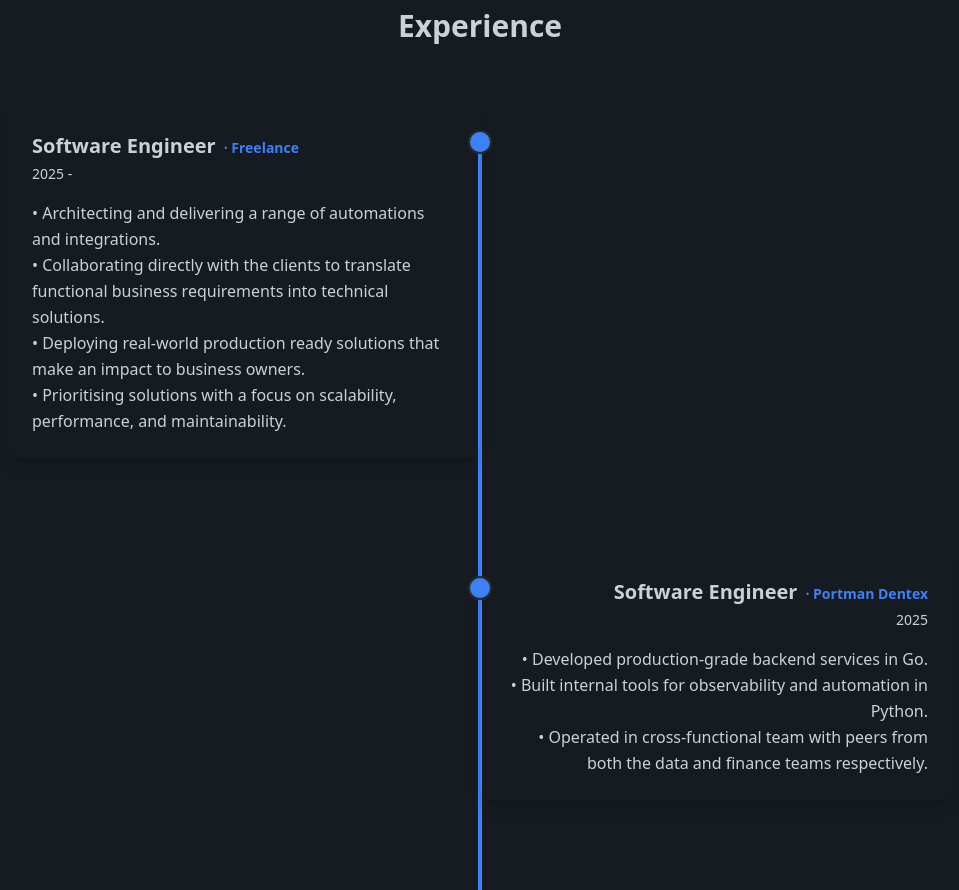
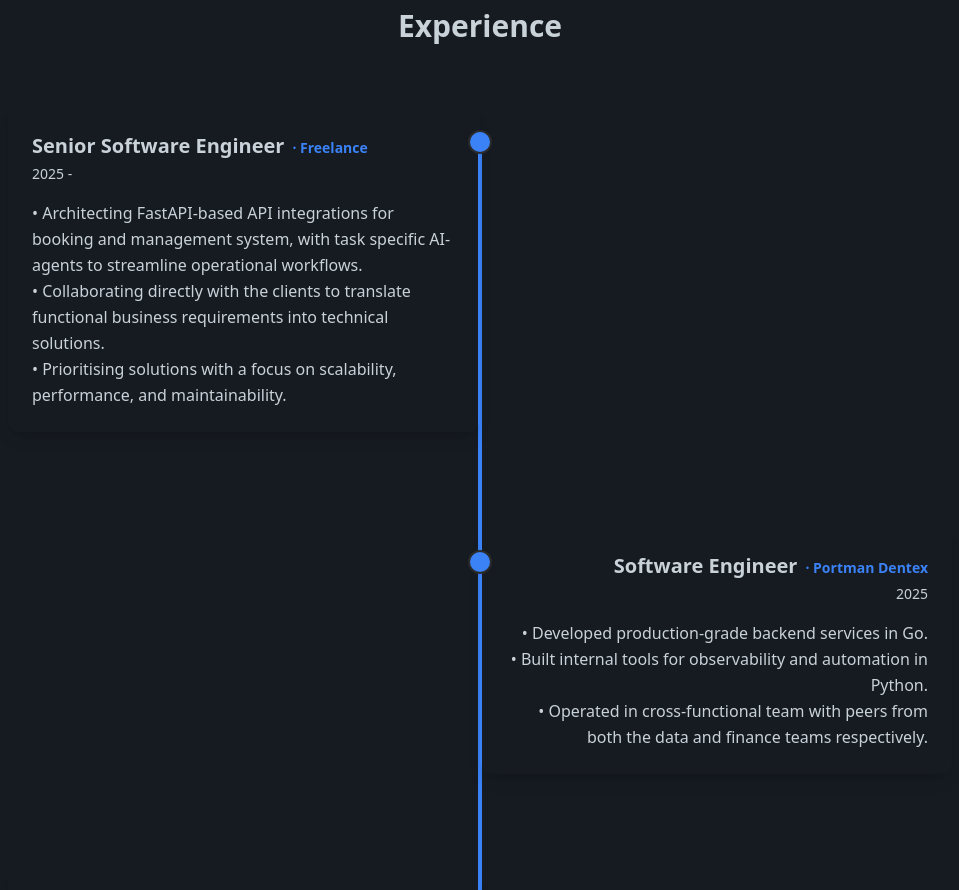
Before and after one commit to Dermot10/dermotbruce-portfolio, a Next.js app: page / in a window 1280 px wide. Shown: the part 1900-2790 px from the top of the page, without its empty margins (160-1119 px from the left). Built offline with nearby package versions, Linux system fonts and the light colour scheme.

Commit message:
minor change to timeline content

```diff
--- a/components/home/experience-timeline.tsx
+++ b/components/home/experience-timeline.tsx
@@ -8,13 +8,12 @@ gsap.registerPlugin(ScrollTrigger);
 
 const experience = [
   {
-    role: 'Software Engineer',
+    role: 'Senior Software Engineer',
     company: 'Freelance',
     period: '2025 - ',
     description:
-    ` • Architecting and delivering a range of automations and integrations.
+    ` • Architecting FastAPI-based API integrations for booking and management system, with task specific AI-agents to streamline operational workflows.
       • Collaborating directly with the clients to translate functional business requirements into technical solutions.
-      • Deploying real-world production ready solutions that make an impact to business owners.
       • Prioritising solutions with a focus on scalability, performance, and maintainability.
       `
 
```
